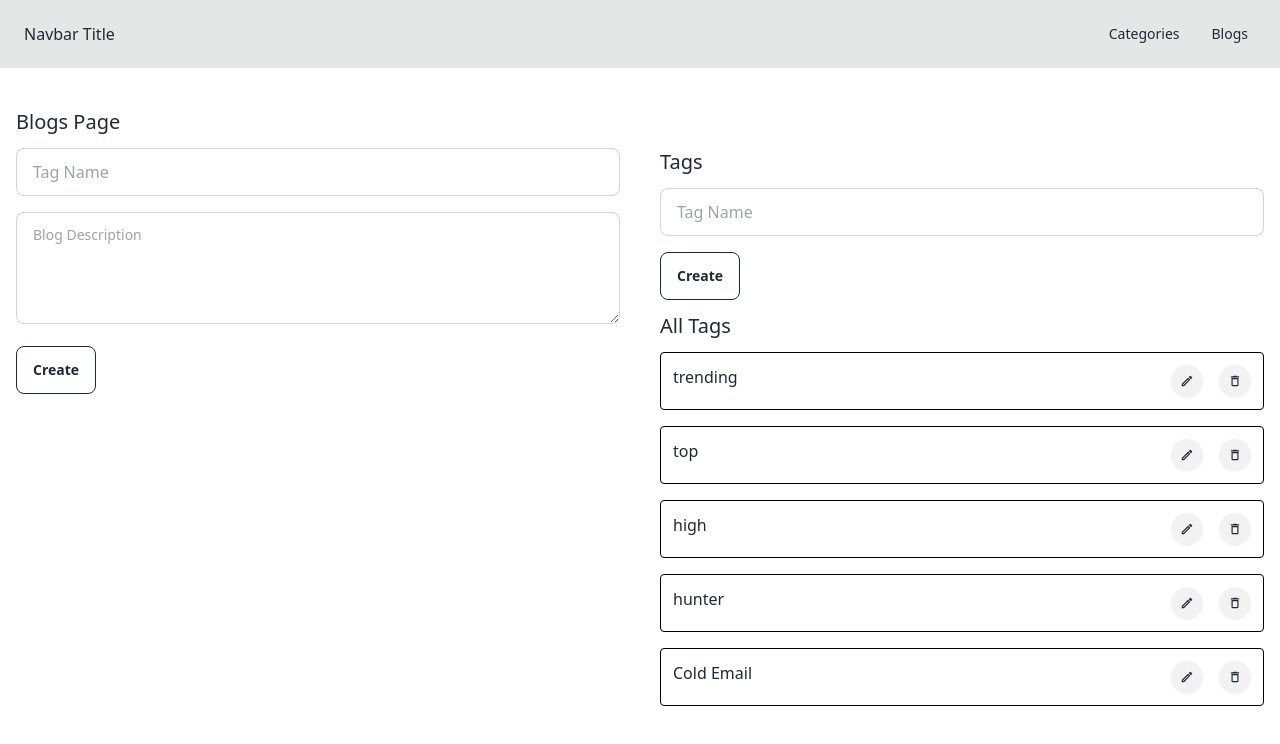
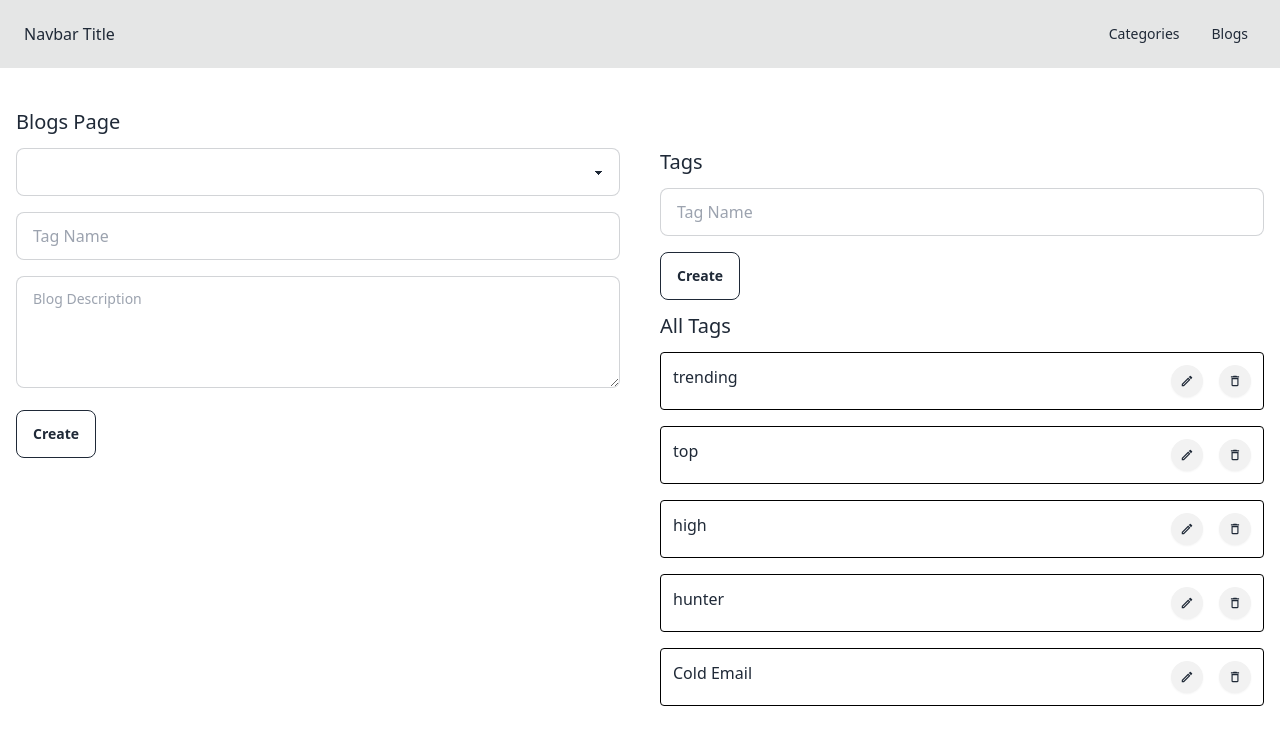
Before and after one commit to hmjuel78/advanced-blogging, a React (Vite) app: page /blogs in a window 1280 px wide. Shown: the top 744 px of the page. Built offline with nearby package versions, Linux system fonts and the light colour scheme; data requests are answered from the project's data file.

Commit message:
blog form start

```diff
--- a/src/components/blog/BlogFrom.jsx
+++ b/src/components/blog/BlogFrom.jsx
@@ -1,15 +1,21 @@
 import { useState } from "react"
+import { useSelector } from "react-redux"
+import { categorySelector } from "../../features/category/categorySlice"
 
 const BlogFrom = (props) => {
     const { editableBlog } = props
     const [blogTitle, setBlogTitle] = useState('')
     const [blogBody, setBlogBody] = useState('')
+    const [selectCategory, setSelectCategory] = useState('')
+    const { categories } = useSelector(categorySelector)
 
     const changeHandleBlog = (e) => {
         if (e.target.name === 'blogTitle') {
             setBlogTitle(e.target.value)
         } else if (e.target.name === 'blogBody') {
             setBlogBody(e.target.value)
+        } else if (e.target.name === 'selectCategory') {
+            setSelectCategory(e.target.value)
         }
     }
     const blogOnSubmit = (e) => {
@@ -21,6 +27,19 @@ const BlogFrom = (props) => {
     return (
         <div>
             <form onSubmit={blogOnSubmit} className="space-y-4">
+                <select
+                    onChange={changeHandleBlog}
+                    value={selectCategory}
+                    name="selectCategory"
+                    className="select select-bordered w-full"
+                >
+                    {
+                        categories &&
+                        categories?.map(category => (
+                            <option key={category.id} value={category.id}>{category.name}</option>
+                        ))
+                    }
+                </select>
                 <input
                     onChange={changeHandleBlog}
                     value={blogTitle}
```
